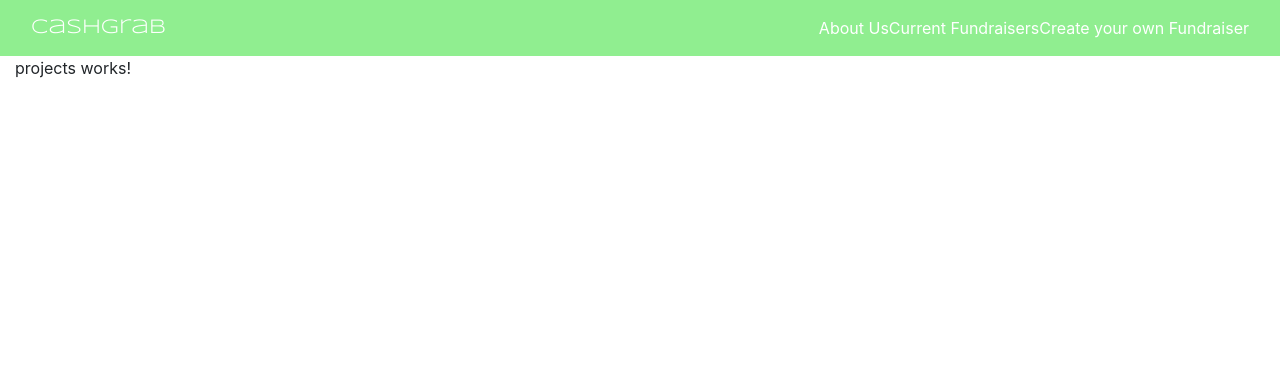
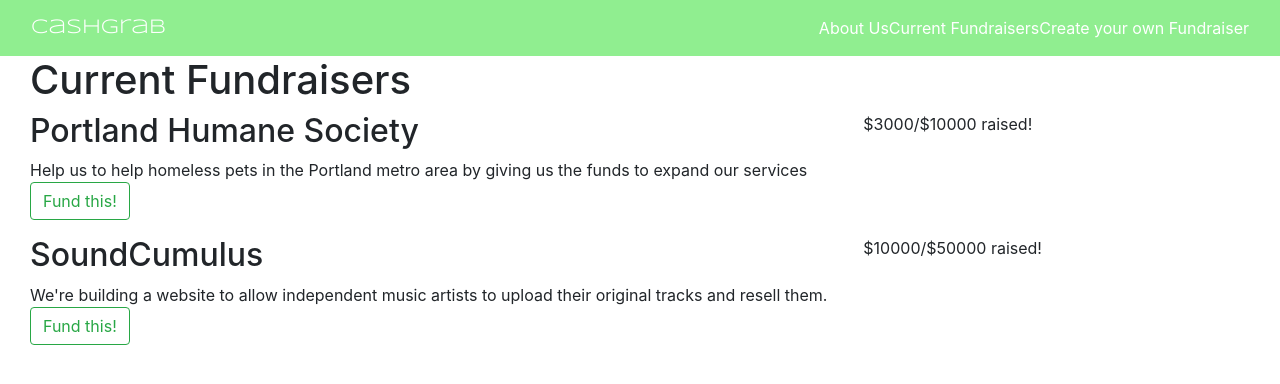
Before and after one commit to amiraine/crowdfund, an Angular app: page /projects in a window 1280 px wide. Shown: the top 384 px of the page. Built offline with nearby package versions, Linux system fonts and the light colour scheme.

Commit message:
css styling, create fundraiser array, update readme with dev notes

```diff
--- a/src/app/fundraiser.model.ts
+++ b/src/app/fundraiser.model.ts
@@ -1,3 +1,3 @@
 export class Fundraiser {
-  constructor(public title: string, public description: string, public goal: number, public current: number){}
+  constructor(public title: string, public description: string, public goal: number, public current: number, public type: string){}
 }
--- a/src/app/projects/projects.component.html
+++ b/src/app/projects/projects.component.html
@@ -1,3 +1,19 @@
-<p>
-  projects works!
-</p>
+<div class="container-fluid">
+  <div class="current-banner">
+    <h1>Current Fundraisers</h1>
+  </div>
+  <div class="project-list" *ngFor="let project of fundraisers">
+    <div class="project-title row">
+      <div class="col-sm-8">
+        <h2>{{project.title}}</h2>
+      </div>
+      <div class="col-sm-4">
+        ${{project.current}}/${{project.goal}} raised!
+      </div>
+    </div>
+    <div class="project-body">
+      {{project.description}}
+      <p><button type="button" name="button" class="btn btn-outline-success">Fund this!</button>
+    </div>
+  </div>
+</div>
--- a/src/app/projects/projects.component.ts
+++ b/src/app/projects/projects.component.ts
@@ -1,12 +1,15 @@
 import { Component, OnInit } from '@angular/core';
-
+import { Fundraiser } from '../fundraiser.model';
 @Component({
   selector: 'app-projects',
   templateUrl: './projects.component.html',
   styleUrls: ['./projects.component.css']
 })
 export class ProjectsComponent implements OnInit {
-
+  fundraisers: Fundraiser[] = [
+    new Fundraiser('Portland Humane Society', 'Help us to help homeless pets in the Portland metro area by giving us the funds to expand our services', 10000, 3000, 'charity'),
+    new Fundraiser('SoundCumulus','We\'re building a website to allow independent music artists to upload their original tracks and resell them.',50000,10000,'product'),
+  ]
   constructor() { }
 
   ngOnInit() {
```
Also changed, not shown: 1 other file (tests, documents, lock files or other folders).
